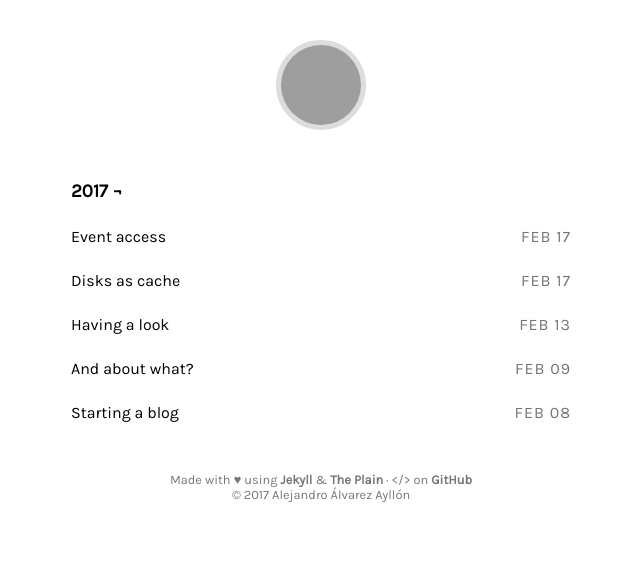
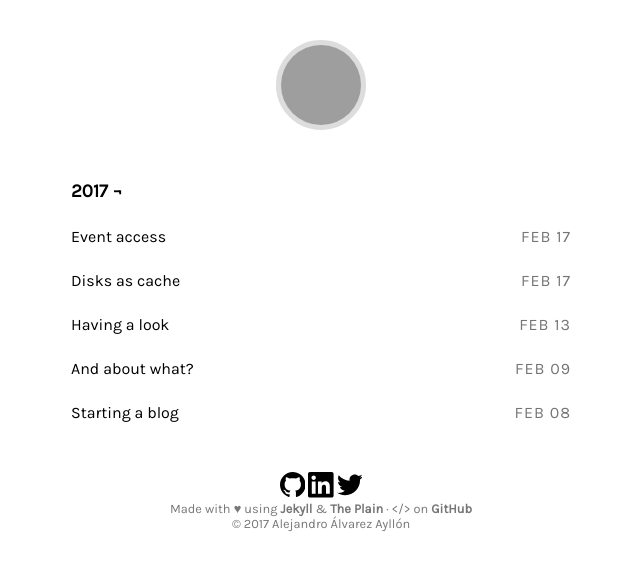
Before and after one commit to ayllon/ayllon.github.io, a Jekyll site: the page built from index.html, in a window 1280 px wide. Shown: the top 571 px of the page, without its empty margins (319-959 px from the left). Built offline with Jekyll 4.4.1, drawn with Linux system fonts in a browser that asks for light colours; grey boxes are pictures that could not be loaded.

Commit message:
Add social icons

```diff
--- a/_config.yml
+++ b/_config.yml
@@ -10,6 +10,7 @@ author_email:       a.alvarezayllon@gmail.com
 author_gravatar:    3b79c675fa3398192688772e3a89228d # Gravatar md5 hash
 twitter_username:   AlexChillon
 github_username:    ayllon
+linkedin_username:  aalvarezayllon
 
 # Site Settings
 baseurl:            "" # Base URL must end WITHOUT a slash, default: ""
--- a/_includes/footer.html
+++ b/_includes/footer.html
@@ -1,4 +1,19 @@
 <div class="footer">
+  {% if site.github_username %}
+    <a class="social-link" href="https://github.com/{{site.github_username}}/">
+      {% include icon-github.svg %}
+    </a>
+  {% endif %}
+  {% if site.linkedin_username %}
+    <a class="social-link" href="https://www.linkedin.com/in/{{site.linkedin_username}}/">
+      {% include icon-linkedin.svg %}
+    </a>
+  {% endif %}
+  {% if site.twitter_username %}
+    <a class="social-link" href="https://twitter.com/{{site.twitter_username}}">
+      {% include icon-twitter.svg %}
+    </a>
+  {% endif %}
   <span class="block">Made with &hearts; using <a href="http://jekyllrb.com/">Jekyll</a> &amp; <a href="https://github.com/heiswayi/the-plain" title="The Plain theme by Heiswayi Nrird">The Plain</a> &middot; &lt;/&gt; on <a href="https://github.com/{{ site.github_username }}" title="Hosted on GitHub">GitHub</a></span>
   <span class="block">&copy; {{ site.time | date: '%Y' }} {{ site.author_name }}</span>
 </div>
--- /dev/null
+++ b/_sass/social.scss
@@ -0,0 +1,3 @@
+a.social-link svg {
+  width:2em;
+}
--- a/assets/core.scss
+++ b/assets/core.scss
@@ -4,3 +4,4 @@
 
 @import 'main';
 @import 'syntax';
+@import 'social';
```
Also changed, not shown: _includes/icon-github.svg (added), _includes/icon-linkedin.svg (added), _includes/icon-twitter.svg (added).
